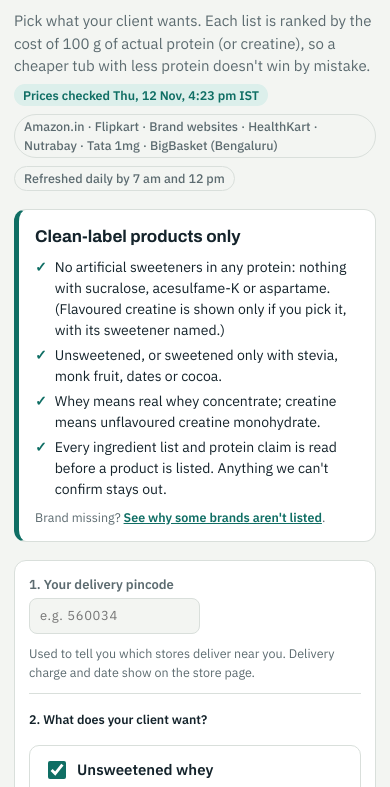
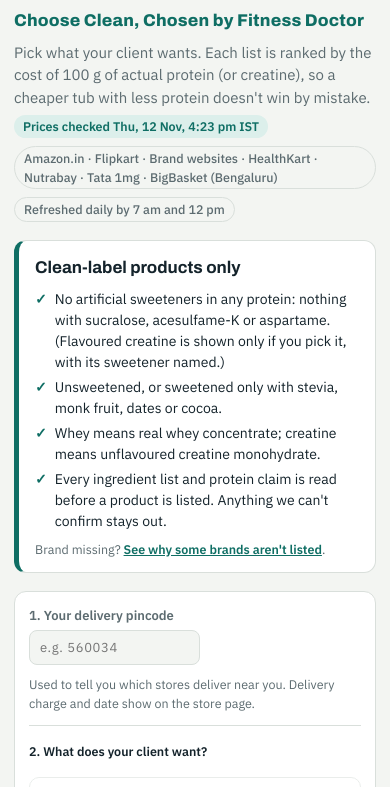
Before and after one commit to suggi-ai/WheyWize, a plain HTML site: page index.html in a window 390 px wide. Shown: the part 51-838 px from the top of the page. Drawn offline with Linux system fonts and the light colour scheme.

Commit message:
Show results only for chosen products; add tagline
Co-Authored-By: Claude Opus 5.5 <noreply@anthropic.com>
Claude-Session: https://claude.ai/code/session_01QhVQmmx695JmVTWEN31xQJ

```diff
--- a/index.html
+++ b/index.html
@@ -119,6 +119,7 @@ a.buy:hover{background:var(--accent-soft)}
 @media (prefers-reduced-motion: no-preference){ .result{animation:in .25s ease-out both} @keyframes in{from{transform:translateY(4px)}to{transform:none}} }
 </style>
 <style>
+.tagline{margin:-2px 0 2px;font-family:var(--display);font-weight:800;font-size:clamp(17px,2.6vw,21px);color:var(--accent);letter-spacing:.01em}
 .usp{background:var(--panel);border:1px solid var(--line);border-left:5px solid var(--accent);border-radius:12px;padding:14px 16px;display:grid;gap:8px}
 .usp strong.t{font-family:var(--display);font-size:17px}
 .usp ul{list-style:none;margin:0;padding:0;display:grid;gap:4px;font-size:14px}
@@ -137,6 +138,7 @@ a.buy:hover{background:var(--accent-soft)}
 <div class="wrap">
   <header>
     <h1>WheyWize</h1>
+    <p class="tagline">Choose Clean, Chosen by Fitness Doctor</p>
     <p class="sub">Pick what your client wants. Each list is ranked by the cost of 100 g of actual protein (or creatine), so a cheaper tub with less protein doesn't win by mistake.</p>
     <div class="stamp" id="stamp"><span class="chip plain">Loading prices…</span></div>
   </header>
@@ -172,8 +174,8 @@ a.buy:hover{background:var(--accent-soft)}
 
 <script>
 const CATS = [
-  {key:"unsweetened", label:"Unsweetened whey", what:"Whey concentrate, no sweetener at all", unit:"protein", daily:30, sizes:"protein", on:true},
-  {key:"natural", label:"Naturally sweetened whey", what:"Stevia, monk fruit, dates or cocoa. No sucralose", unit:"protein", daily:30, sizes:"protein", on:true},
+  {key:"unsweetened", label:"Unsweetened whey", what:"Whey concentrate, no sweetener at all", unit:"protein", daily:30, sizes:"protein", on:false},
+  {key:"natural", label:"Naturally sweetened whey", what:"Stevia, monk fruit, dates or cocoa. No sucralose", unit:"protein", daily:30, sizes:"protein", on:false},
   {key:"yeast", label:"Yeast protein", what:"Fermented yeast protein, plant-based", unit:"protein", daily:30, sizes:"protein", on:false},
   {key:"creatine", label:"Creatine monohydrate", what:"Unflavoured only. Creapure marked separately", unit:"creatine", daily:3, sizes:"creatine", on:false},
   {key:"desi", label:"Desi protein foods", what:"Soya, dal, sattu, chana, peanuts, paneer, eggs. Check your local store", unit:"protein", daily:30, sizes:"none", on:false}
@@ -324,11 +326,13 @@ function cheapestWhey(){
   const l=options(c); state.unsweetened=saved; return l[0];
 }
 
+let compared=false;
 function render(){
   const out=document.getElementById("out"); out.innerHTML="";
+  if(!compared){out.innerHTML=`<p class="empty">Tick the products your client wants, choose size and flavour, then tap <strong>Compare prices</strong>.</p>`;return;}
   const pin=document.getElementById("pincode").value.trim();
   const active=CATS.filter(c=>state[c.key].on);
-  if(!active.length){out.innerHTML=`<p class="empty">Tick at least one product type above.</p>`;return;}
+  if(!active.length){out.innerHTML=`<p class="empty">Tick at least one product type above, then tap Compare prices.</p>`;return;}
   active.forEach(c=>{
     const st=state[c.key], list=options(c), unit=c.unit;
     const sec=document.createElement("section"); sec.className="result";
@@ -411,7 +415,7 @@ function renderMeta(){
     </details>`;
 }
 
-document.getElementById("f").addEventListener("submit",e=>{e.preventDefault();store("whey_pin",document.getElementById("pincode").value.trim());render();document.getElementById("out").scrollIntoView({behavior:"smooth",block:"start"})});
+document.getElementById("f").addEventListener("submit",e=>{e.preventDefault();compared=true;store("whey_pin",document.getElementById("pincode").value.trim());render();document.getElementById("out").scrollIntoView({behavior:"smooth",block:"start"})});
 let lastNarrow=window.innerWidth<=640;
 window.addEventListener("resize",()=>{const n=window.innerWidth<=640;if(DATA&&n!==lastNarrow){lastNarrow=n;render();}});
 document.getElementById("pincode").addEventListener("input",e=>{e.target.value=e.target.value.replace(/\D/g,"").slice(0,6);if(e.target.value.length===6){store("whey_pin",e.target.value);if(DATA)render();}});
```
